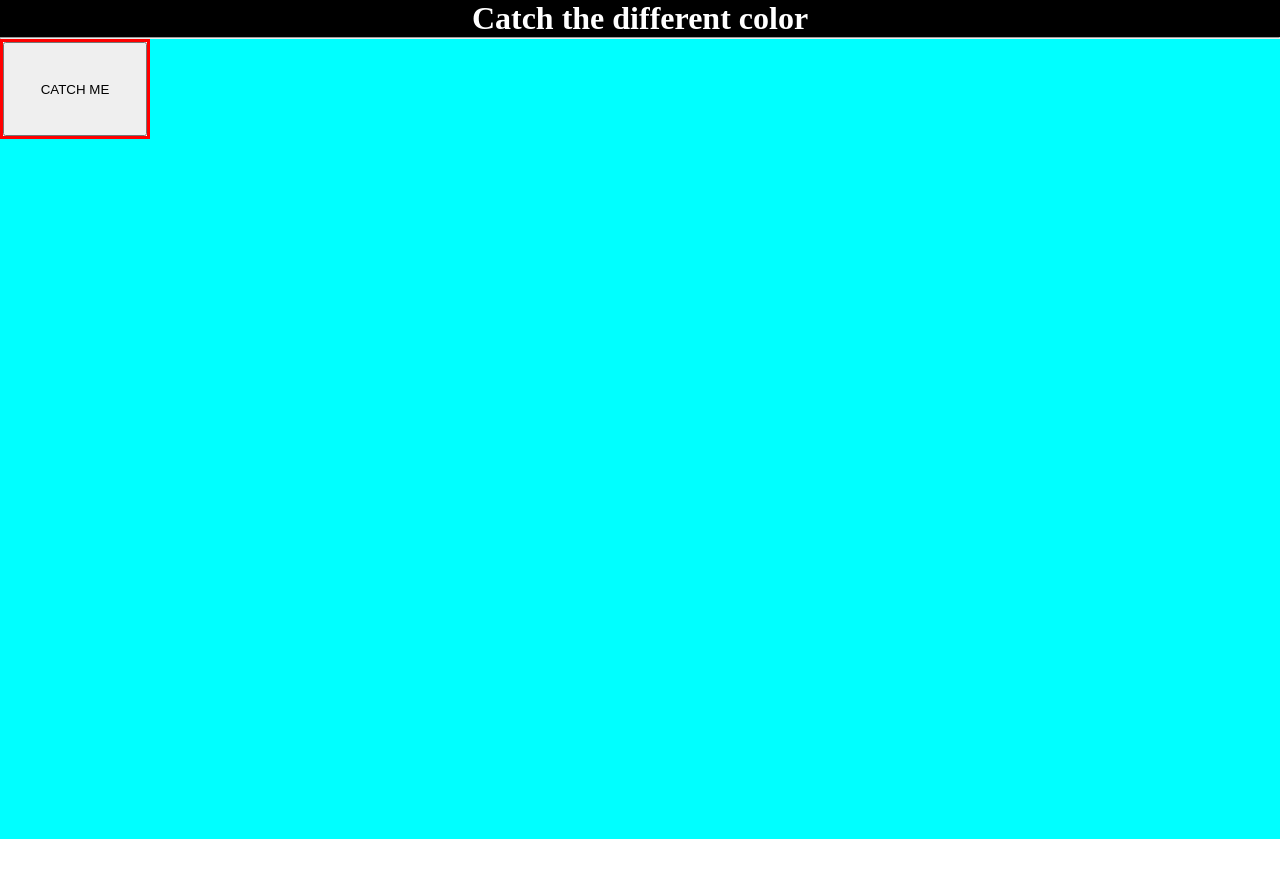
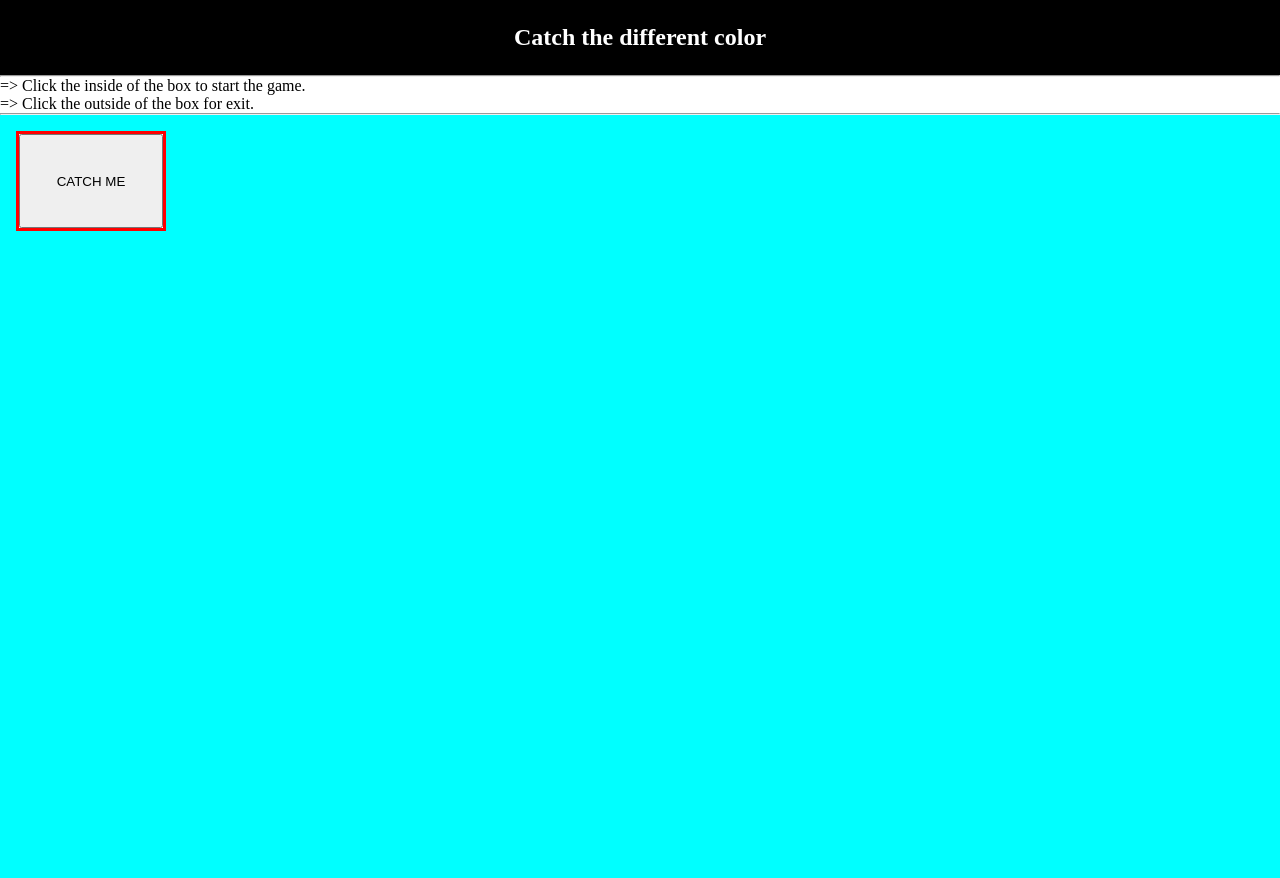
Before and after one commit to KemalDurukanMERT/Random-Background-with-DOM, a plain HTML site: page index.html in a window 1280 px wide. Before the commit the page ends 839 px from the top, so only its background shows below. Drawn offline with Linux system fonts and the light colour scheme.

Commit message:
finished

```diff
--- a/index.html
+++ b/index.html
@@ -1,15 +1,20 @@
 <!DOCTYPE html>
 <html lang="en">
   <head>
-    <meta charset="UTF-8">
-    <meta http-equiv="X-UA-Compatible" content="IE=edge">
-    <meta name="viewport" content="width=device-width, initial-scale=1.0">
-    <link rel="stylesheet" href="./style.css">
+    <meta charset="UTF-8" />
+    <meta http-equiv="X-UA-Compatible" content="IE=edge" />
+    <meta name="viewport" content="width=device-width, initial-scale=1.0" />
+    <link rel="stylesheet" href="./style.css" />
     <title>Document</title>
   </head>
   <body>
+    <nav>
       <h1>Catch the different color</h1>
+      <hr />
+      <p>=> Click the inside of the box to start the game.</p>
+      <p>=> Click the outside of the box for exit.</p>
       <hr>
+    </nav>
     <div class="gamearea">
       <div class="catch-box">
         <button>CATCH ME</button>
--- a/style.css
+++ b/style.css
@@ -8,6 +8,7 @@ h1 {
   text-align: center;
   background-color: black;
   color: white;
+  padding: 1.5rem;
 }
 
 .gamearea {
@@ -18,7 +19,7 @@ h1 {
 .catch-box {
   width: 150px;
   height: 100px;
-  /* text-align: center; */
+  margin: 1rem;
   border: 3px solid red;
   background-color: white;
   position: absolute;
```
Lines whose indentation alone changed are shown as unchanged.
